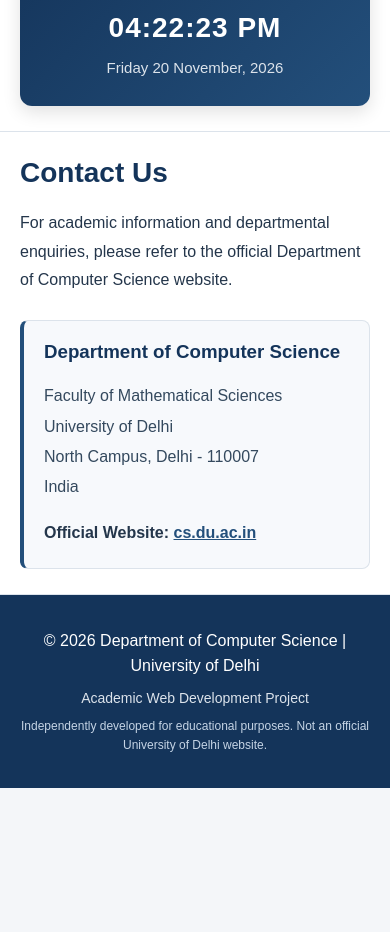
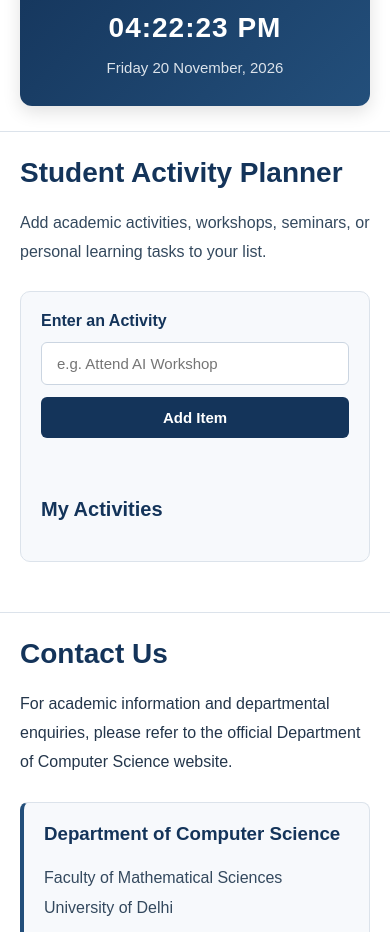
Before and after one commit to Aishwarya9702/du-computer-science-department-website, a plain HTML site: page index.html in a window 390 px wide. Shown: the part 9344-10276 px from the top of the page. Before the commit the page ends 10132 px from the top, so only its background shows below. Drawn offline with nearby package versions, Linux system fonts and the light colour scheme.

Commit message:
Add dynamic student activity list using jQuery

```diff
--- a/index.html
+++ b/index.html
@@ -783,6 +783,54 @@
 </section>
 
 
+<!-- Practical 17: Dynamic List Using jQuery -->
+
+<section id="activity-planner" class="activity-section">
+
+    <h2>Student Activity Planner</h2>
+
+    <p>
+        Add academic activities, workshops, seminars,
+        or personal learning tasks to your list.
+    </p>
+
+    <div class="activity-container">
+
+        <form id="activity-form">
+
+            <label for="activity-input">
+                Enter an Activity
+            </label>
+
+            <div class="activity-input-group">
+
+                <input type="text"
+                       id="activity-input"
+                       placeholder="e.g. Attend AI Workshop"
+                       maxlength="100">
+
+                <button type="submit" id="add-item-btn">
+                    Add Item
+                </button>
+
+            </div>
+
+        </form>
+
+        <p id="activity-message"
+           class="activity-message"
+           aria-live="polite"></p>
+
+        <h3>My Activities</h3>
+
+        <ul id="activity-list" class="activity-list">
+        </ul>
+
+    </div>
+
+</section>
+
+
 
 <!-- Contact Section -->
 
@@ -848,7 +896,16 @@
 </footer>
 
 
+
+<!-- jQuery Library -->
+<script src="https://code.jquery.com/jquery-3.7.1.min.js"></script>
+
+<!-- Existing JavaScript -->
 <script src="script.js"></script>
+
+<!-- jQuery Practicals -->
+<script src="jquery-script.js"></script>
+
 
 
 </body>
--- /dev/null
+++ b/jquery-script.js
@@ -0,0 +1,45 @@
+
+/* ==================================
+   Practical 17: Dynamic List
+   Using jQuery
+================================== */
+
+$(document).ready(function() {
+
+    $("#activity-form").on("submit", function(event) {
+
+        // Prevent page refresh
+        event.preventDefault();
+
+        // Read and trim input
+        const activity = $("#activity-input").val().trim();
+
+        // Validate input
+        if (activity === "") {
+            $("#activity-message")
+                .text("Please enter an activity.")
+                .css("color", "#b42318");
+
+            return;
+        }
+
+        // Create a new list item safely
+        const newItem = $("<li></li>").text(activity);
+
+        // Append item to list
+        $("#activity-list").append(newItem);
+
+        // Clear input
+        $("#activity-input").val("");
+
+        // Show success message
+        $("#activity-message")
+            .text("Activity added successfully!")
+            .css("color", "#167347");
+
+        // Focus input again
+        $("#activity-input").focus();
+
+    });
+
+});
--- a/style.css
+++ b/style.css
@@ -1467,3 +1467,117 @@ main h2 {
         font-size: 15px;
     }
 }
+
+
+/* ==================================
+   Practical 17: Dynamic Activity List
+================================== */
+
+.activity-section {
+    background-color: #ffffff;
+    padding: 40px;
+    border-bottom: 1px solid #dce3eb;
+}
+
+.activity-section h2 {
+    color: #14345A;
+    font-size: 28px;
+    margin-bottom: 20px;
+}
+
+.activity-section > p {
+    color: #34495e;
+    font-size: 16px;
+    line-height: 1.8;
+}
+
+.activity-container {
+    max-width: 700px;
+    margin: 25px auto;
+    padding: 30px;
+    background-color: #f7f9fc;
+    border: 1px solid #dce3eb;
+    border-radius: 10px;
+    box-sizing: border-box;
+}
+
+.activity-container label {
+    display: block;
+    color: #14345A;
+    font-weight: 600;
+    margin-bottom: 12px;
+}
+
+.activity-input-group {
+    display: flex;
+    gap: 12px;
+}
+
+.activity-input-group input {
+    flex: 1;
+    min-width: 0;
+    padding: 12px 15px;
+    font-size: 15px;
+    border: 1px solid #cbd5e1;
+    border-radius: 6px;
+}
+
+.activity-input-group input:focus {
+    outline: 2px solid #234F7B;
+    outline-offset: 1px;
+}
+
+.activity-input-group button {
+    background-color: #14345A;
+    color: white;
+    border: none;
+    border-radius: 6px;
+    padding: 12px 22px;
+    font-size: 15px;
+    font-weight: 600;
+    cursor: pointer;
+}
+
+.activity-input-group button:hover {
+    background-color: #234F7B;
+}
+
+.activity-message {
+    min-height: 20px;
+    margin: 15px 0;
+    font-size: 14px;
+}
+
+.activity-container h3 {
+    color: #14345A;
+    font-size: 20px;
+    margin-top: 25px;
+}
+
+.activity-list {
+    padding-left: 25px;
+}
+
+.activity-list li {
+    padding: 12px;
+    margin-bottom: 10px;
+    background-color: #ffffff;
+    border: 1px solid #dce3eb;
+    border-radius: 6px;
+    color: #24364b;
+    line-height: 1.6;
+}
+
+@media (max-width: 600px) {
+    .activity-section {
+        padding: 25px 20px;
+    }
+
+    .activity-container {
+        padding: 20px;
+    }
+
+    .activity-input-group {
+        flex-direction: column;
+    }
+}
```
